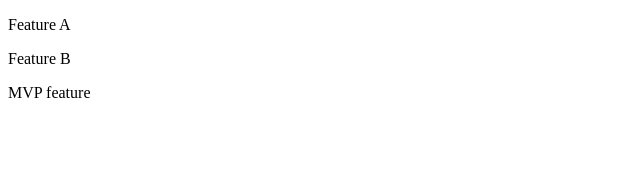
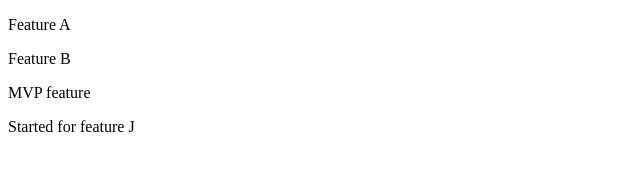
Before and after one commit to xaviermvives/first_repo, a plain HTML site: page index.html in a window 1280 px wide. Shown: the whole page, without its empty margins (0-640 px from the left). Drawn offline with Linux system fonts and the light colour scheme.

Commit message:
started feature J

```diff
--- a/index.html
+++ b/index.html
@@ -12,6 +12,7 @@
     <p>Feature A</p>
     <p>Feature B</p>
     <p>MVP feature</p>
+    <p>Started for feature J</p>
 </body>
 
 </html>
```
